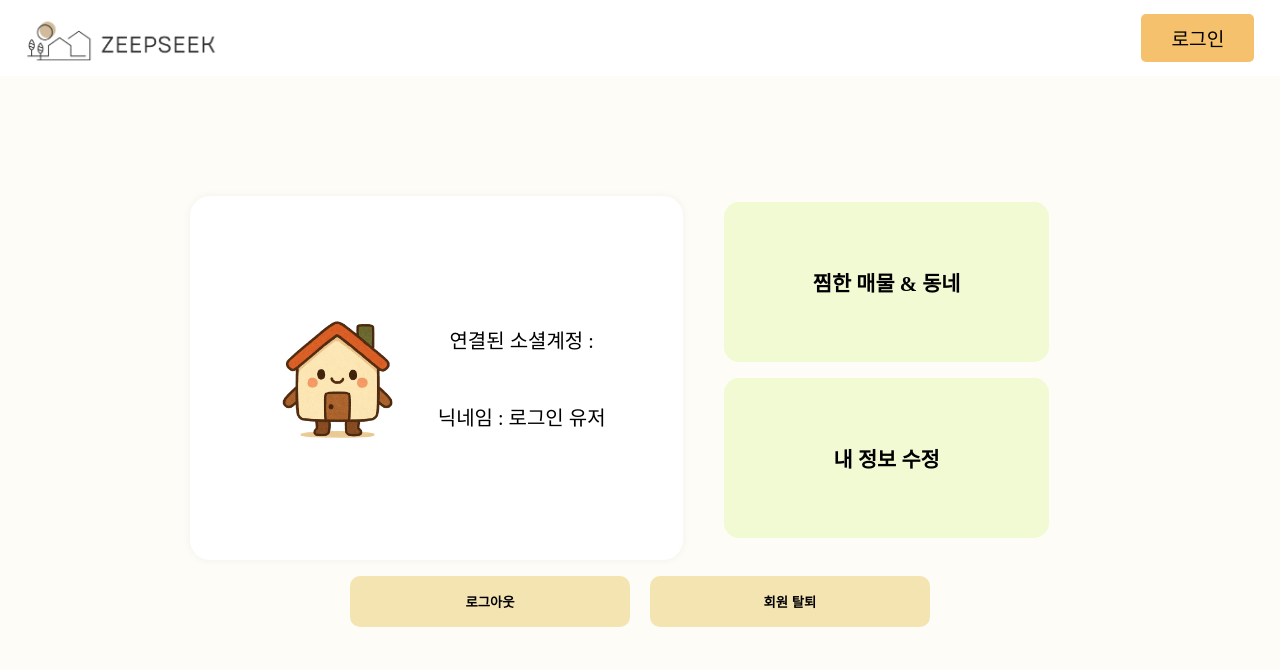
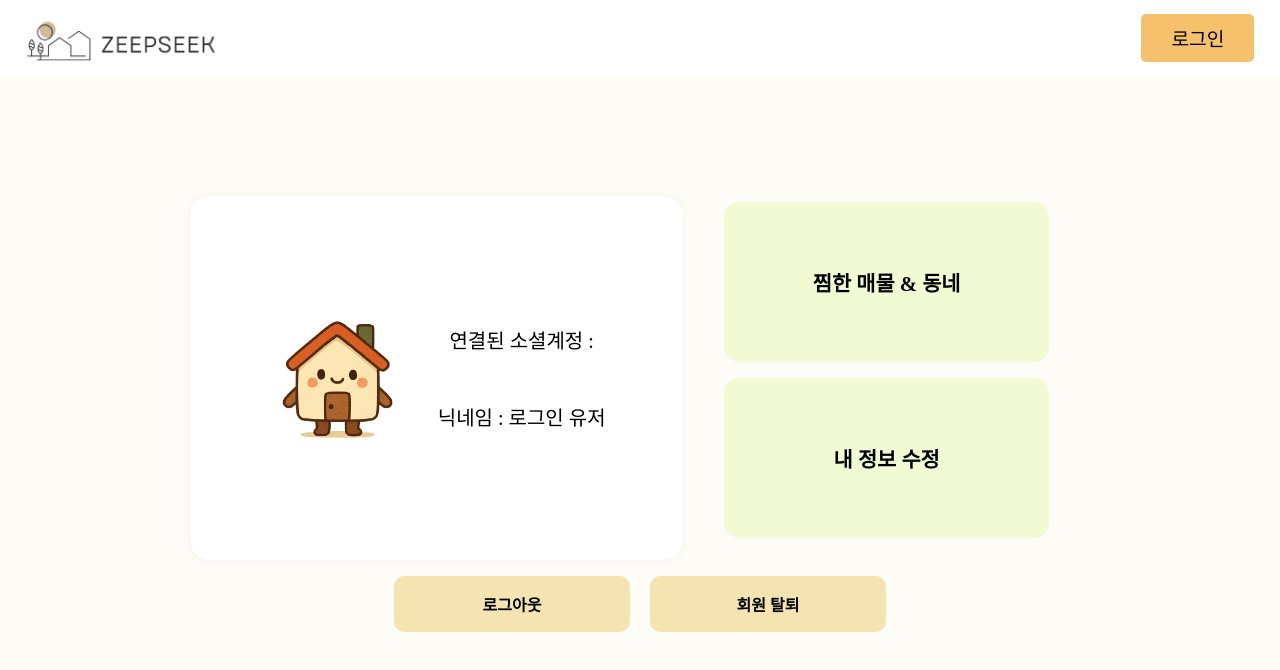
Before and after one commit to binaryarc/zeepseek, a React (Vite) app in the folder FE/: page /mypage in a window 1280 px wide. Shown: the top 670 px of the page. Built offline with nearby package versions, Linux system fonts and the light colour scheme; a web font is replaced by a local one.

Commit message:
[FE][Feat] CSS <박수민>

```diff
--- a/FE/src/common/navbar/Navbar.jsx
+++ b/FE/src/common/navbar/Navbar.jsx
@@ -8,6 +8,7 @@ import { useSelector } from "react-redux";
 import { useEffect } from "react";
 import { useDispatch } from "react-redux";
 import { logout } from "../../store/slices/authSlice";
+import { setSelectedRoomType } from "../../store/slices/roomListSlice";
 
 function Navbar() {
   const navigate = useNavigate();
@@ -37,6 +38,16 @@ function Navbar() {
     }
   };
 
+
+  const handleClickRecommendButton = () => {
+      if (!user) {
+        alert("로그인 후 이용해주세요.");
+        return;
+      }
+      dispatch(setSelectedRoomType("AI 추천")); // ✅ Redux에 탭 상태 저장
+      navigate("/map");
+    };
+
   useEffect(() => {
     console.log("accessToken:", accessToken);
   })
@@ -54,8 +65,9 @@ function Navbar() {
         <div className="nav-right">
           <div className="nav-menu">
             <span onClick={() => navigate("/map")}>지도</span>
-            {/* <span onClick={() => navigate("/post-room")}>방 내놓기</span> */}
             <span onClick={() => navigate("/zzim")}>찜</span>
+            <span onClick={() => navigate("/compare")}>동네비교</span>
+            <span onClick={() => handleClickRecommendButton()}>추천받기</span>
           </div>
           <div className="nav-user-area" onClick={handleToggleDropdown}>
             <FaRegUserCircle size={22} style={{ marginRight: "6px" }} />
--- a/FE/src/common/searchbar/SearchBar.jsx
+++ b/FE/src/common/searchbar/SearchBar.jsx
@@ -146,6 +146,7 @@ function Searchbar() {
             <span onClick={() => "/map"}>지도</span>
             {/* <span onClick={() => navigate("/post-room")}>방 내놓기</span> */}
             <span onClick={() => navigate("/zzim")}>찜</span>
+            <span onClick={() => navigate("/compare")}>동네비교</span>
           </div>
           <div className="nav-user-area" onClick={handleToggleDropdown}>
             <FaRegUserCircle size={22} style={{ marginRight: "6px" }} />
--- a/FE/src/features/compare/estate/EstateCompare.jsx
+++ b/FE/src/features/compare/estate/EstateCompare.jsx
@@ -73,8 +73,6 @@ const EstateCompare = () => {
 
           const summaryResult = await fetchPropertyCompare(selected1.propertyId, selected2.propertyId);
           setProPertyCompareData(summaryResult?.data?.compareSummary);
-          console.log("estate1", selected1)
-          console.log("estate2", selected2)
           console.log("summaryResult", summaryResult?.data?.compareSummary)
         } catch (err) {
           console.error('비교 데이터 로딩 실패:', err);
--- a/FE/src/features/map/detailregion/DetailRegion.css
+++ b/FE/src/features/map/detailregion/DetailRegion.css
@@ -94,10 +94,10 @@
 
   .detail-zzim-button.liked {
     color: red;
-    animation: bounce 0.7s ease-out;
+    animation: zzim-bounce 0.7s ease-out;
   }
 
-  @keyframes bounce {
+  @keyframes zzim-bounce {
     0% {
       transform: scale(1) translateY(0);
     }
--- a/FE/src/features/map/mainmap/Map.css
+++ b/FE/src/features/map/mainmap/Map.css
@@ -10,13 +10,13 @@
   height: 60px;
   background: url("/images/bounce-pin.png") no-repeat center center;
   background-size: contain;
-  animation: bounce 0.6s infinite ease-in-out;
+  animation: pin-bounce 0.6s infinite ease-in-out;
   pointer-events: none; /* 마커 위에 마우스 안 올라가게 */
   transform-origin: bottom center;
 }
 
 /* 또잉또잉 애니메이션 */
-@keyframes bounce {
+@keyframes pin-bounce {
   0% {
     transform: scale(1);
   }
--- a/FE/src/features/map/roomlist/RoomList.css
+++ b/FE/src/features/map/roomlist/RoomList.css
@@ -153,10 +153,10 @@
     }
 
     50% {
-      transform: scale(1.6) translateY(-24px); /* 살짝 줄어들게 */
+      transform: scale(1.5) translateY(-10px);
     }
 
     100% {
-      transform: scale(1) translateY(0px); /* 원래 크기로 돌아옴 */
+      transform: scale(1) translateY(0);
     }
   }
--- a/FE/src/features/mypage/MyPage.css
+++ b/FE/src/features/mypage/MyPage.css
@@ -77,14 +77,18 @@
 
   .mypage-footer {
     display: flex;
-    justify-content: space-between;
-    width: 90%;
+    /* justify-content: space-between; */
+    width: 40%;
     max-width: 600px;
     margin-top: 1rem;
+
   }
 
   .logout-btn,
   .withdraw-btn {
+    /* padding: 0; */
+    font-size: 16px;
+    font-family: KOROAD;
     padding: 1rem 1.5rem;
     border-radius: 10px;
     border: none;
--- a/FE/src/features/mypage/MyPage.jsx
+++ b/FE/src/features/mypage/MyPage.jsx
@@ -75,8 +75,6 @@ const MyPage = () => {
           <button onClick={() => navigate('/survey')}>내 정보 수정</button>
         </div>
       </div>
-
-
       <div className="mypage-footer">
         <button className="logout-btn" onClick={handleLogout}>로그아웃</button>
         <button className="withdraw-btn" onClick={handleUserDelete}>회원 탈퇴</button>
--- a/FE/src/features/mypage/zzim/Zzim.css
+++ b/FE/src/features/mypage/zzim/Zzim.css
@@ -1,5 +1,5 @@
-.zzim-page {
-  }
+/* .zzim-page {
+  } */
   .zzim-title {
     font-size: 1.8rem;
     font-weight: bold;
@@ -23,6 +23,7 @@
     gap: 1rem;
   }
   .zzim-card {
+    font-family: KOROAD;
     position: relative;
     width: 200px;
     border: 1px solid #ddd;
@@ -34,6 +35,7 @@
     width: 100%;
     height: 130px;
     object-fit: cover;
+    margin-bottom: 8px;
   }
   .zzim-info {
     padding: 0.5rem;
```
